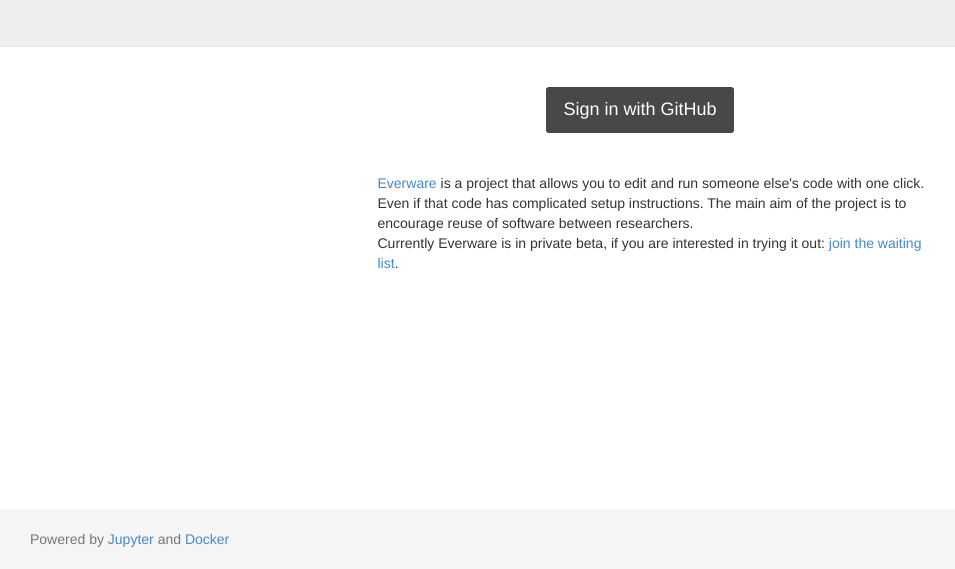
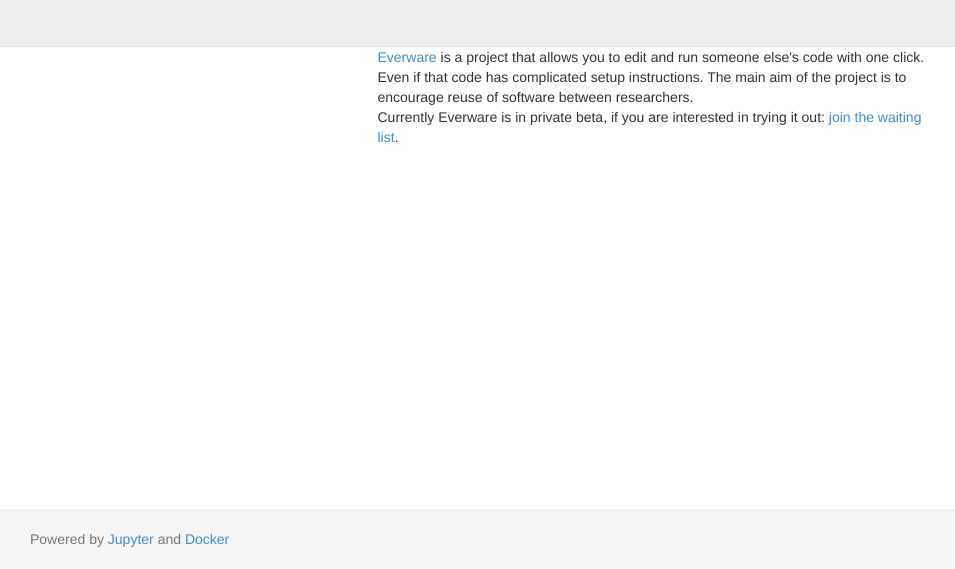
Before and after one commit to betatim/everware.github.io, a plain HTML site: page index.html in a window 1280 px wide. Shown: the part 231-800 px from the top of the page, without its empty margins (0-955 px from the left). Drawn offline with Linux system fonts and the light colour scheme.

Commit message:
Remove signup button

```diff
--- a/index.html
+++ b/index.html
@@ -44,14 +44,6 @@
 </header>
 
 <div class="container">
-
-<div class="service-login">
-
-  <a class='btn btn-github btn-lg' href='oauth_login'>
-
-    Sign in with GitHub
-  </a>
-</div>
 
 
 <div class="container">
```
